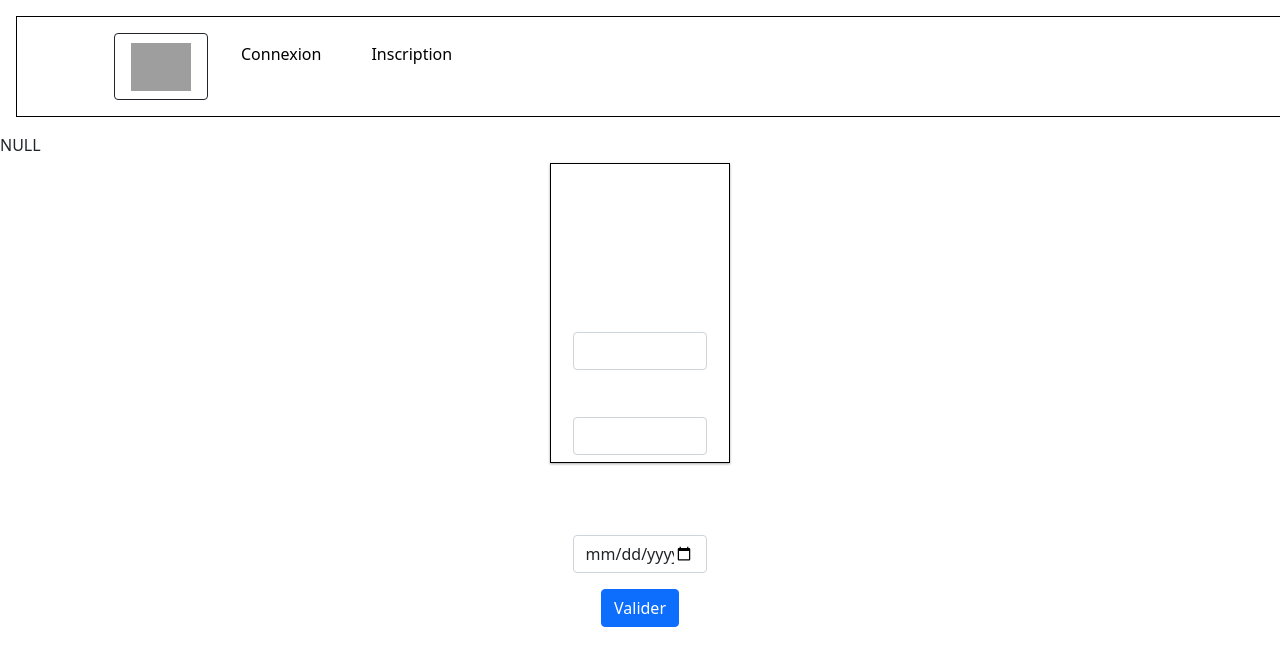
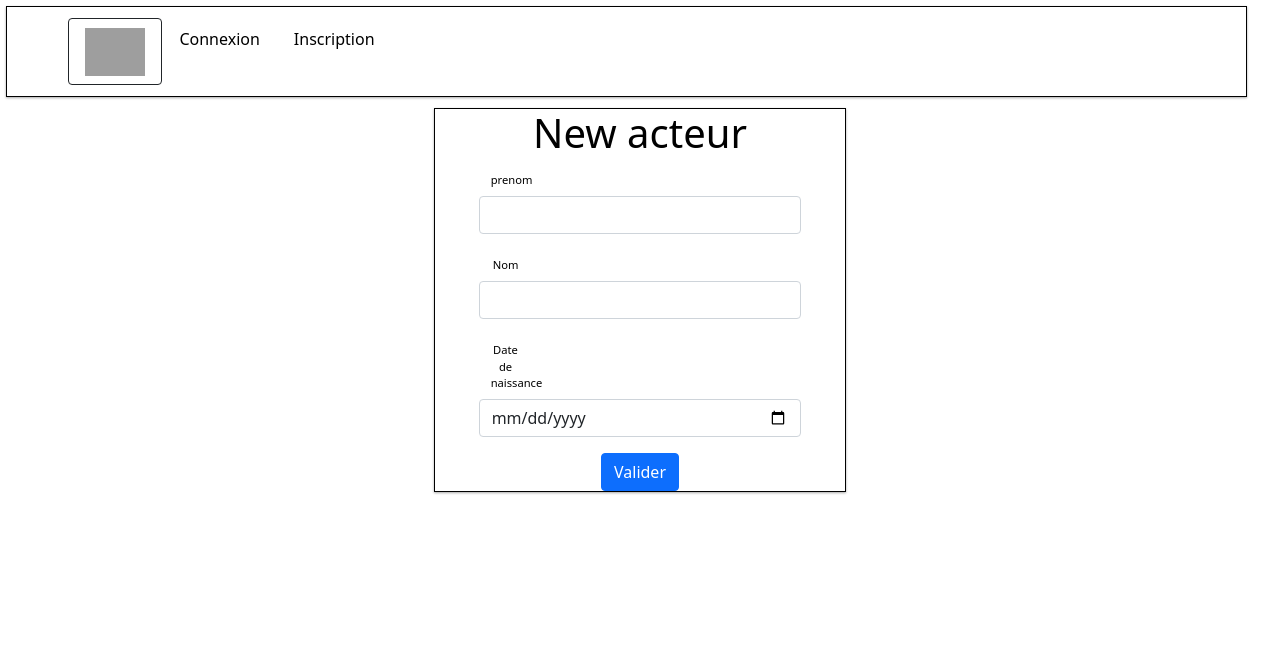
Before and after one commit to trochaudpj/app_cine, a PHP site: page /newacteur.php in a window 1280 px wide. Shown: the top 666 px of the page. Run offline with PHP 8.4, Linux system fonts and the light colour scheme; grey boxes are pictures that could not be loaded.

Commit message:
refonte design 80%

```diff
--- a/CSS/style.css
+++ b/CSS/style.css
@@ -10,7 +10,7 @@ body {
     margin: 0;
 }
 .nav-link{
-    margin-left: 1em;
+
     color: black;
     text-decoration: none;
 }
@@ -22,7 +22,7 @@ a:hover{
     text-shadow: 3px 3px 2px #474747;
 }
 header {
-    width: 100%;
+    width: 97%;
     margin: 1em;
     padding: 1em;
     color: rgb(0, 0, 0);
@@ -32,6 +32,7 @@ header {
 
 }
 .container{
+    color: black;
     display:flex;
     flex-direction: row;
     flex-wrap: wrap;
@@ -44,12 +45,9 @@ header {
     position:relative;
    z-index: 0;
     font-size: 0.7em;
-    height: 300px; /* You must set a specified height */
     background-position: center; /* Center the image */
     background-repeat: no-repeat; /* Do not repeat the image */
     background-size: cover; /* Resize the background image to cover the entire container */
-    color: rgb(255, 255, 255);
-    width: 180px;
     margin:0.5em;
     border: 1px solid black;
     box-shadow: 0 1px 3px rgba(0,0,0,0.12), 0 1px 2px rgba(0,0,0,0.24);
@@ -120,9 +127,7 @@ form>.container{
 .screen>.vignette{
     width: 200px;
 }
-#recap {
-    padding: 3em;
-  }
+
 
 #gallery{
     display: flex;
--- a/index.php
+++ b/index.php
@@ -8,13 +8,13 @@ include "db-functions.php";
 <div id="gallery" class="container main">
     <?php
     foreach (findAllFilm() as $row) { ?>
-        <div class='figure box drop' style="background-image: url('img/<?php echo $row['affiche_film'] ?>');">
+        <div class='figure box vignette drop' style="background-image: url('img/<?php echo $row['affiche_film'] ?>');">
             <div class="txt">
                 <div>
                     <?php echo $row['nom_genre'] ?>
                 </div>
-                <div><h5>
-                    <?php echo "<a  href='ficheFilm.php?id=" . $row['ID_film'] . "'>" . $row['titre_film'] . "</a></h5>". $row['annee_sortie_film']  ?>
+                <div >
+                    <?php echo "<h5><a class='titreneon' href='ficheFilm.php?id=" . $row['ID_film'] . "'>" . $row['titre_film'] . "</a></h5>". $row['annee_sortie_film']  ?>
                 </div>
                 <div>
                     <a href='ficherealisateur.php?id=<?php echo $row['ID_realisateur'] ?>'><?php echo $row['nom_realisateur'] . " " . $row['prenom_realisateur'] ?></a>
--- a/login.php
+++ b/login.php
@@ -6,9 +6,10 @@ include "function.php";
 include "db-functions.php";
 $id = filter_input(INPUT_GET, "id", FILTER_VALIDATE_INT);
 ?>
-<div class="container main ">
-  <div class="box" id="recap">
+<div class="container  ">
+  <div class="box main" >
     <main>
+    <h1>Login</h1>
         <form action="security.php?action=login" method="post">
             <p>
                 <label>
--- a/menu.php
+++ b/menu.php
@@ -1,7 +1,7 @@
-<header>
+<header class="box">
     <nav class="container">
-        <div class="nav container-fluid">
-            <a class=" nav-link btn btn-outline-dark" aria-current="page" href="index.php">
+        <div class="nav container-fluid ">
+            <a class=" nav-link btn btn-outline-dark " aria-current="page" href="index.php">
                 <img src="img/logo.svg" alt="" width="60" height="48" class="d-inline-block align-text-top">
             </a>
             <?php
--- a/newacteur.php
+++ b/newacteur.php
@@ -9,9 +9,9 @@ $acteurToUpdate = null;
 if ($id && $acteur = findacteurById($id)) {
   $acteurToUpdate = $acteur;
 }
-var_dump($acteurToUpdate);
-?><div class="container main ">
-  <div class="box" id="recap">
+
+?><div class="container  ">
+  <div class="box main" id="recap">
     <h1>New acteur</h1>
     <form method='POST' action='traitement.php?action=<?= $acteurToUpdate ? "modifActeur" : "ajoutActeur" ?>&id=<?= $id ? $id : '' ?>'>
       <div class="row mb-3">
--- a/newfilm.php
+++ b/newfilm.php
@@ -10,8 +10,8 @@ if ($id && $film = findFilmById($id)) {
   $filmToUpdate = $film;
 }
 
-?><div class="container main ">
-  <div class="box" id="recap">
+?><div class="container  ">
+  <div class="box main" >
     <h1>New film</h1>
     <form method='POST' action='traitement.php?action=<?= $filmToUpdate ? "modifFilm" : "ajoutFilm" ?>&id=<?= $id ? $id : '' ?>'>
       <div class="row mb-3">
--- a/newpersonnage.php
+++ b/newpersonnage.php
@@ -11,13 +11,13 @@ if ($id && $personnage = findpersonnageById($id)) {
 }
 
 ?><div class="container main ">
-  <div class="box" id="recap">
+  <div class="box main">
     <h1>New Personnage</h1>
     <form method='POST' action='traitement.php?action=<?= $personnageToUpdate ? "modifPersonnage" : "ajoutPersonnage" ?>&id=<?= $id ? $id : '' ?>'>
-      <div class="row mb-3">
+
         <label for="nom_personnage" class="col-sm-2 col-form-label" >Nom personnage</label>
         <input type="text" class="form-control" id="nom_personnage" name="nom_personnage" value='<?= $personnageToUpdate ? $personnageToUpdate["nom_personnage"] : "" ?>'>
-      </div>
+
       <button type="submit" name="submit" class="btn btn-primary">Valider</button>
     </form>
   </div>
--- a/newrealisateur.php
+++ b/newrealisateur.php
@@ -10,8 +10,8 @@ if ($id && $realisateur = findrealById($id)) {
   $realisateurToUpdate = $realisateur;
 }
 
-?><div class="container main ">
-  <div class="box" id="recap">
+?><div class="container  ">
+  <div class="box main" >
     <h1>New réalisateur</h1>
     <form method='POST' action='traitement.php?action=<?= $realisateurToUpdate ? "modifRealisateur" : "ajoutRealisateur" ?>&id=<?= $id ? $id : '' ?>'>
       <div class="row mb-3">
```
Also changed, not shown: other parts of CSS/style.css (+21 -12 lines), fichefilm.php (+15 -19 lines), register.php (+6 -3 lines).
